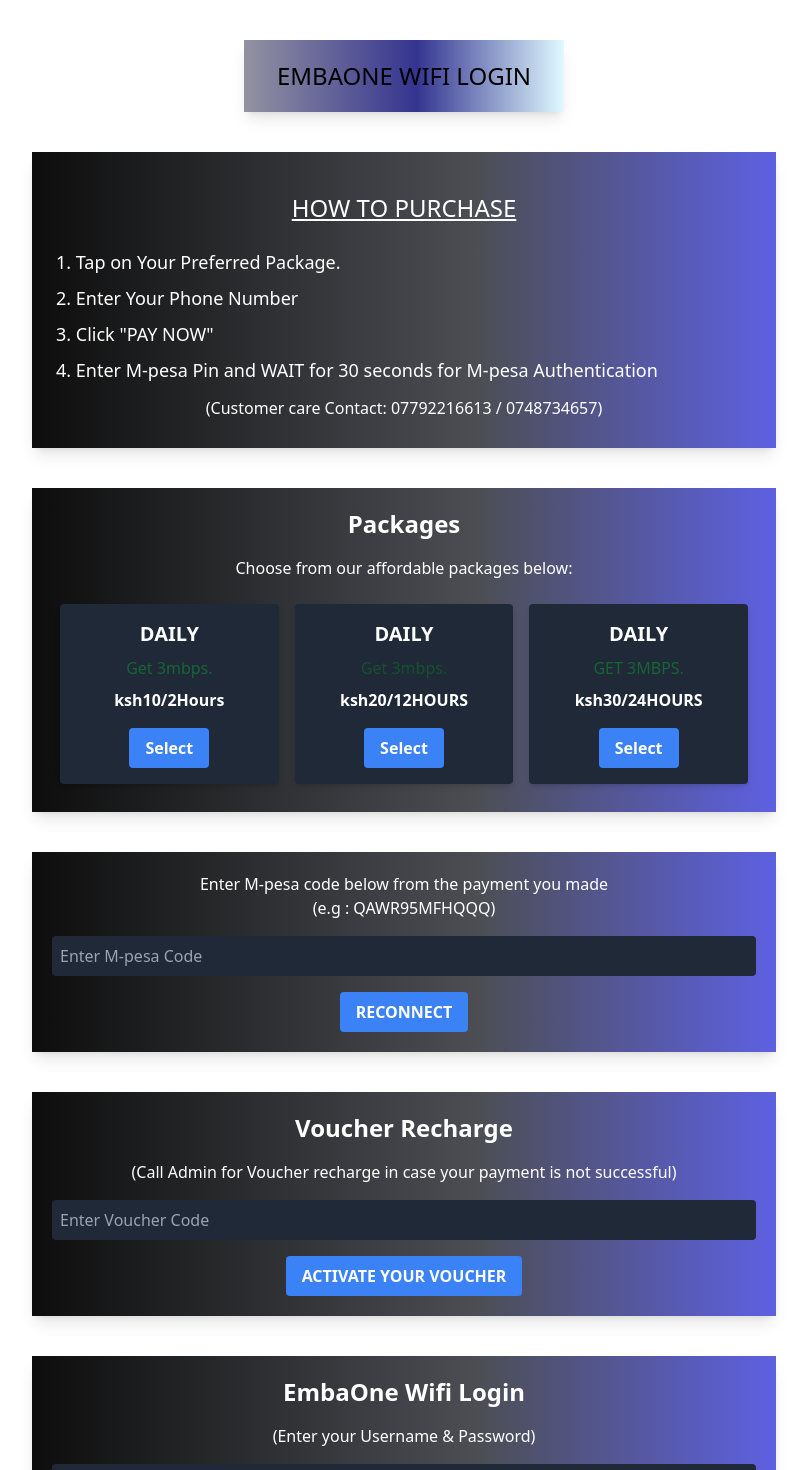
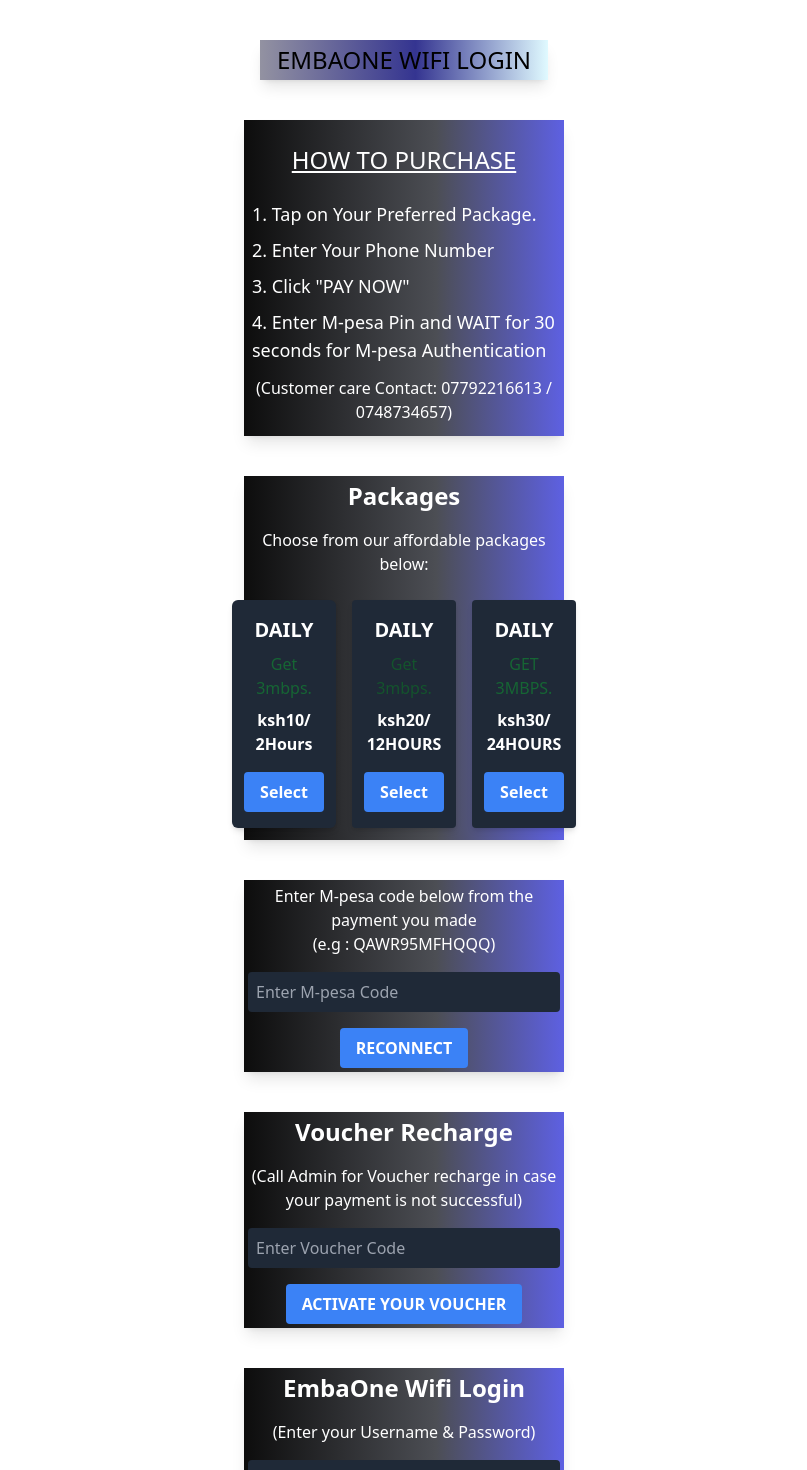
Before and after one commit to tobias-omondi/Wi-Fi-Wallet, a React (Vite) app in the folder my-wifi-wallet/: page / in a window 1280 px wide. Shown: the top 1470 px of the page, without its empty margins (216-1023 px from the left). Built offline with nearby package versions, Linux system fonts and the light colour scheme.

Commit message:
changed files

```diff
--- a/my-wifi-wallet/src/components/Homepage.jsx
+++ b/my-wifi-wallet/src/components/Homepage.jsx
@@ -4,12 +4,12 @@
   return (
     <div className='mt-10 w-full'>
       {/* Login Section */}
-      <div className='bg-custom-gradient mb-10 p-5 shadow-lg w-80 mx-auto text-center'>
-        <h1 className="font-medium text-2xl">EMBAONE WIFI LOGIN</h1>
+      <div className='bg-custom-gradient mb-10 p-1 shadow-lg w-72 mx-auto text-center'>
+        <h1 className="from-neutral-100 text-2xl">EMBAONE WIFI LOGIN</h1>
       </div>
 
       {/* How to Purchase Section */}
-      <div className='bg-custom-transparent-gradient mb-10 p-5 shadow-lg w-full mx-auto text-center flex flex-col items-center justify-center text-white sm:w-3/5'>
+      <div className='bg-custom-transparent-gradient mb-10 p-1 shadow-lg w-80 mx-auto text-center flex flex-col items-center justify-center text-white'>
         <h2 className='underline p-5 text-center text-2xl'>HOW TO PURCHASE</h2>
         <div className='text-start text-lg w-full'>
           <p className='p-1'>1. Tap on Your Preferred Package.</p>
--- a/my-wifi-wallet/src/components/Login.jsx
+++ b/my-wifi-wallet/src/components/Login.jsx
@@ -9,7 +9,7 @@
   };
 
   return (
-    <div className='bg-custom-transparent-gradient mb-10 p-5 shadow-lg w-full mx-auto text-center flex flex-col items-center justify-center text-white sm:w-3/5'>
+    <div className='bg-custom-transparent-gradient mb-10 p-1 shadow-lg w-80 mx-auto text-center flex flex-col items-center justify-center text-white'>
       <h3 className='text-2xl font-bold mb-4'>EmbaOne Wifi Login</h3>
       <p className='mb-4'>(Enter your Username & Password)</p>
       <form className='flex flex-col items-center w-full'>
--- a/my-wifi-wallet/src/components/Packages.jsx
+++ b/my-wifi-wallet/src/components/Packages.jsx
@@ -2,17 +2,17 @@
 
 const Packages = () => {
   return (
-    <div className='bg-custom-transparent-gradient mb-10 p-5 shadow-lg w-full mx-auto text-center flex flex-col items-center justify-center text-white sm:w-3/5'>
+    <div className='bg-custom-transparent-gradient mb-10 p-1 shadow-lg w-80 mx-auto text-center flex flex-col items-center justify-center text-white'>
       <h2 className='text-2xl font-bold mb-4'>Packages</h2>
       <p className='mb-4'>Choose from our affordable packages below:</p>
 
       {/* Example Package Cards */}
       <div className='flex flex-col sm:flex-row justify-center w-full'>
         {/* Package 1 */}
-        <div className='bg-gray-800 p-4 m-2 rounded shadow-md flex flex-col items-center w-full sm:w-1/3'>
+        <div className='bg-gray-800 p-4 m-2 rounded-md shadow-md flex flex-col items-center w-full sm:w-1/3'>
           <h3 className='text-xl font-semibold mb-2'>DAILY</h3>
           <p className='mb-2 text-green-800'>Get 3mbps.</p>
-          <p className='font-bold'>ksh10/2Hours</p>
+          <p className='font-bold'>ksh10/ 2Hours</p>
           <button className='bg-blue-500 hover:bg-blue-700 text-white font-bold py-2 px-4 rounded mt-4'>
             Select
           </button>
@@ -22,7 +22,7 @@
         <div className='bg-gray-800 p-4 m-2 rounded shadow-md flex flex-col items-center w-full sm:w-1/3'>
           <h3 className='text-xl font-semibold mb-2'>DAILY</h3>
           <p className='mb-2 text-green-900'>Get 3mbps.</p>
-          <p className='font-bold'>ksh20/12HOURS</p>
+          <p className='font-bold'>ksh20/ 12HOURS</p>
           <button className='bg-blue-500 hover:bg-blue-700 text-white font-bold py-2 px-4 rounded mt-4'>
             Select
           </button>
@@ -32,7 +32,7 @@
         <div className='bg-gray-800 p-4 m-2 rounded shadow-md flex flex-col items-center w-full sm:w-1/3'>
           <h3 className='text-xl font-semibold mb-2'>DAILY</h3>
           <p className='mb-2 text-green-800'>GET 3MBPS.</p>
-          <p className='font-bold'>ksh30/24HOURS</p>
+          <p className='font-bold'>ksh30/ 24HOURS</p>
           <button className='bg-blue-500 hover:bg-blue-700 text-white font-bold py-2 px-4 rounded mt-4'>
             Select
           </button>
--- a/my-wifi-wallet/src/components/Voucher.jsx
+++ b/my-wifi-wallet/src/components/Voucher.jsx
@@ -4,7 +4,7 @@
   return (
     <>
       <div className='text-center mt-10 w-full'>
-        <div className='bg-custom-transparent-gradient mb-10 p-5 shadow-lg w-full mx-auto text-center flex flex-col items-center justify-center text-white sm:w-3/5'>
+        <div className='bg-custom-transparent-gradient mb-10 p-1 shadow-lg w-80 mx-auto text-center flex flex-col items-center justify-center text-white'>
           <p className='mb-4'>
             Enter M-pesa code below from the payment you made <br /> (e.g : QAWR95MFHQQQ)
           </p>
@@ -24,7 +24,7 @@
           </form>
         </div>
 
-        <div className='bg-custom-transparent-gradient mb-10 p-5 shadow-lg w-full mx-auto text-center flex flex-col items-center justify-center text-white sm:w-3/5'>
+        <div className='bg-custom-transparent-gradient mb-10 p-1 shadow-lg w-80 mx-auto text-center flex flex-col items-center justify-center text-white'>
           <h3 className='text-2xl font-bold mb-4'>Voucher Recharge</h3>
           <p className='mb-4'>(Call Admin for Voucher recharge in case your payment is not successful)</p>
           <form className='flex flex-col items-center w-full'>
```
